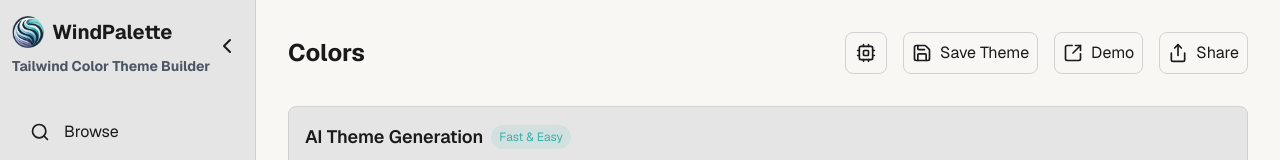
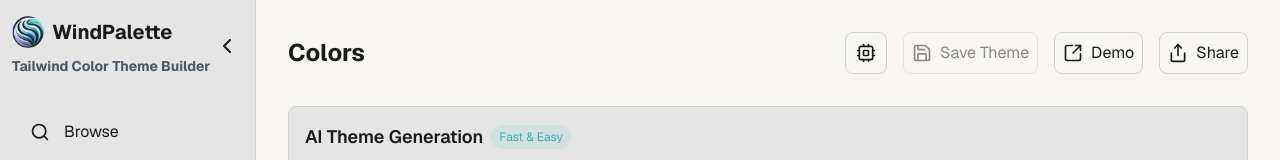
Before and after one commit to dmostoller/windpalette, a Next.js app: page /app in a window 1280 px wide. Shown: the top 160 px of the page. Built offline with nearby package versions, Linux system fonts and the light colour scheme; no server answers.

Commit message:
saved theme disabled if not logged in

```diff
--- a/src/app/app/page.tsx
+++ b/src/app/app/page.tsx
@@ -149,6 +149,7 @@
           <div className="flex justify-between items-center mb-8">
             <h2 className="text-2xl font-bold capitalize">{activeTab}</h2>
             <div className="flex items-center gap-1 md:gap-4">
+              <div className="relative group">
                 <button
                   onClick={cycleTheme}
                   className="border border-[var(--card-border)] hover:bg-[var(--card-background)] p-2 md:p-2.5 rounded-lg"
@@ -158,9 +159,15 @@
                   {theme === "dark" && <MoonIcon />}
                   {theme === "system" && <CpuIcon />}
                 </button>
+                <div className="absolute -bottom-10 left-1/2 -translate-x-1/2 px-3 py-1.5 bg-[var(--card-background)] border border-[var(--card-border)] rounded-lg text-sm opacity-0 group-hover:opacity-100 transition-opacity duration-200 whitespace-nowrap pointer-events-none">
+                  {`Theme: ${theme.charAt(0).toUpperCase() + theme.slice(1)}`}
+                </div>
+              </div>
               <button
                 onClick={() => setIsSaveModalOpen(true)}
-                className="flex items-center gap-2 p-2 border border-[var(--card-border)] hover:bg-[var(--card-background)] rounded-lg"
+                disabled={!session?.user}
+                title="Save Theme"
+                className="flex items-center gap-2 p-2 border border-[var(--card-border)] hover:bg-[var(--card-background)] rounded-lg disabled:opacity-50 disabled:cursor-not-allowed disabled:hover:bg-transparent"
               >
                 <Save className="w-5 h-5" />
                 <span className="hidden md:inline">Save Theme</span>
--- a/src/components/ThemesList.tsx
+++ b/src/components/ThemesList.tsx
@@ -39,6 +39,13 @@
       <CircleAlert className="w-5 h-5" />
       <span>{message}</span>
     </div>
+  </div>
+);
+
+const SignInPrompt = () => (
+  <div className="flex flex-col items-center justify-center p-8 text-center space-y-4 bg-[var(--card-background)] rounded-lg border border-[var(--card-border)]">
+    <h3 className="text-xl font-semibold">Please sign in to view saved themes</h3>
+    <p className="text-[var(--muted-foreground)]">Sign in to save and manage your custom color themes</p>
   </div>
 );
 
@@ -137,6 +144,10 @@
     }
   });
 
+  if (!session?.user) {
+    return <SignInPrompt />;
+  }
+
   return (
     <div className="space-y-4">
       <div className="relative">
```
Lines whose indentation alone changed are shown as unchanged.
